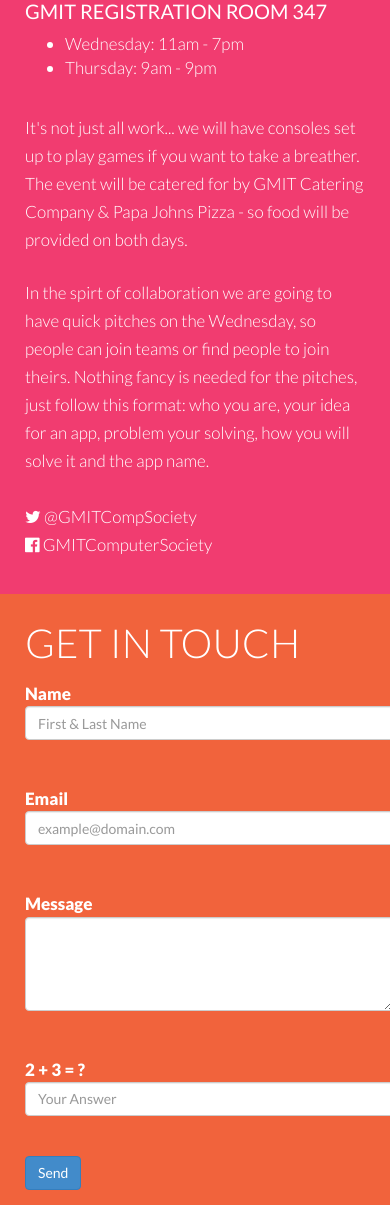
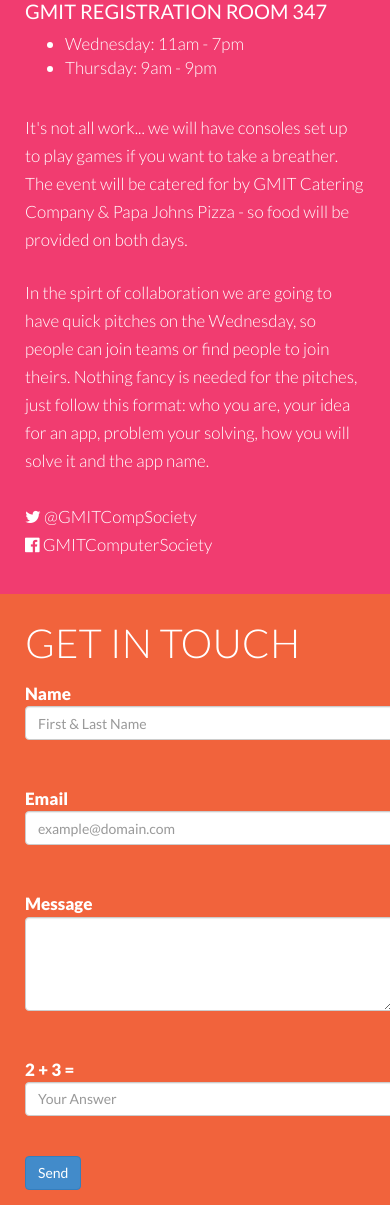
Before and after one commit to John-Malcolm-Design/gmithackathon15, a PHP site: page / in a window 390 px wide. Shown: the part 1127-2332 px from the top of the page. Run offline with PHP 8.4, Linux system fonts and the light colour scheme; data that the repository does not hold is empty; some libraries are stand-ins or nearby versions.

Commit message:
bug fixes

```diff
--- a/index.php
+++ b/index.php
@@ -143,7 +143,7 @@ if (!$errName && !$errEmail && !$errMessage && !$errHuman) {
       <li>Thursday: 9am - 9pm</li>
     </ul>
     <br>
-    <p>It's not just all work... we will have consoles set up to play games if you want to take a breather. <br> The event will be catered for by GMIT Catering Company & Papa Johns Pizza - so food will be provided on both days.</p>
+    <p>It's not all work... we will have consoles set up to play games if you want to take a breather. <br> The event will be catered for by GMIT Catering Company & Papa Johns Pizza - so food will be provided on both days.</p>
     <p>In the spirt of collaboration we are going to have quick pitches on the Wednesday, so people can join teams or find people to join theirs. Nothing fancy is needed for the pitches, just follow this format: who you are, your idea for an app, problem your solving, how you will solve it and the app name.
       <br><br>
       <i class="fa fa-twitter" id="contact-anchor"></i> <a href="https://twitter.com/GMITCompSociety">@GMITCompSociety</a><br>
@@ -158,7 +158,7 @@ if (!$errName && !$errEmail && !$errMessage && !$errHuman) {
 
 <!-- CONTACT SECTION -->
 <div class="container-fluid" id="contact-id">
-<div class="col-lg-5 col-md-4 contact pull-left">
+<div class="col-lg-5 col-md-6 contact pull-left">
  <div class="row">
    <h1>Get in touch</h1>
 
@@ -185,7 +185,7 @@ if (!$errName && !$errEmail && !$errMessage && !$errHuman) {
 						</div>
 					</div>
 					<div class="form-group">
-						<label for="human" class="col-sm-2 control-label">2 + 3 = ?</label>
+						<label for="human" class="col-sm-2 control-label">2 + 3 =</label>
 						<div class="col-sm-10">
 							<input type="text" class="form-control" id="human" name="human" placeholder="Your Answer">
 							<?php echo "<p class='text-danger'>$errHuman</p>";?>
@@ -211,7 +211,7 @@ if (!$errName && !$errEmail && !$errMessage && !$errHuman) {
 		<img class="sponsor" src="/assets/img/sponsors/carlow.png"/>
 	</div>
 </div>
-<div class="col-lg-7 col-md-8 contact-map pull-right">
+<div class="col-lg-7 col-md-6 col-sm-12 contact-map pull-right">
   <div class="row Flexible-container">
     <iframe src="https://www.google.com/maps/embed?pb=!1m18!1m12!1m3!1d9542.468253864767!2d-9.014890100786012!3d53.27848060031808!2m3!1f0!2f0!3f0!3m2!1i1024!2i768!4f13.1!3m3!1m2!1s0x485b96cd4bcf0eef%3A0x230f1257a688d75!2sGalway+Mayo+Institute+of+Technology%2C+Old+Dublin+Rd%2C+Galway!5e0!3m2!1sen!2sie!4v1446225261678" width="100%" height="450" frameborder="0" style="border:0" allowfullscreen></iframe>
   </div>
@@ -239,7 +239,7 @@ if (!$errName && !$errEmail && !$errMessage && !$errHuman) {
 <script>
   $(function(){
     $(".codehack").typed({
-      strings: ["CODE. HACK. CREATE.", "Programming, Prizes &amp; Pizza."],
+      strings: ["CODE. HACK. CREATE.", "Programming, Prizes &amp; Pizza.","CODE. HACK. CREATE."],
       typeSpeed: 50,
       backDelay: 1000
     });
```
